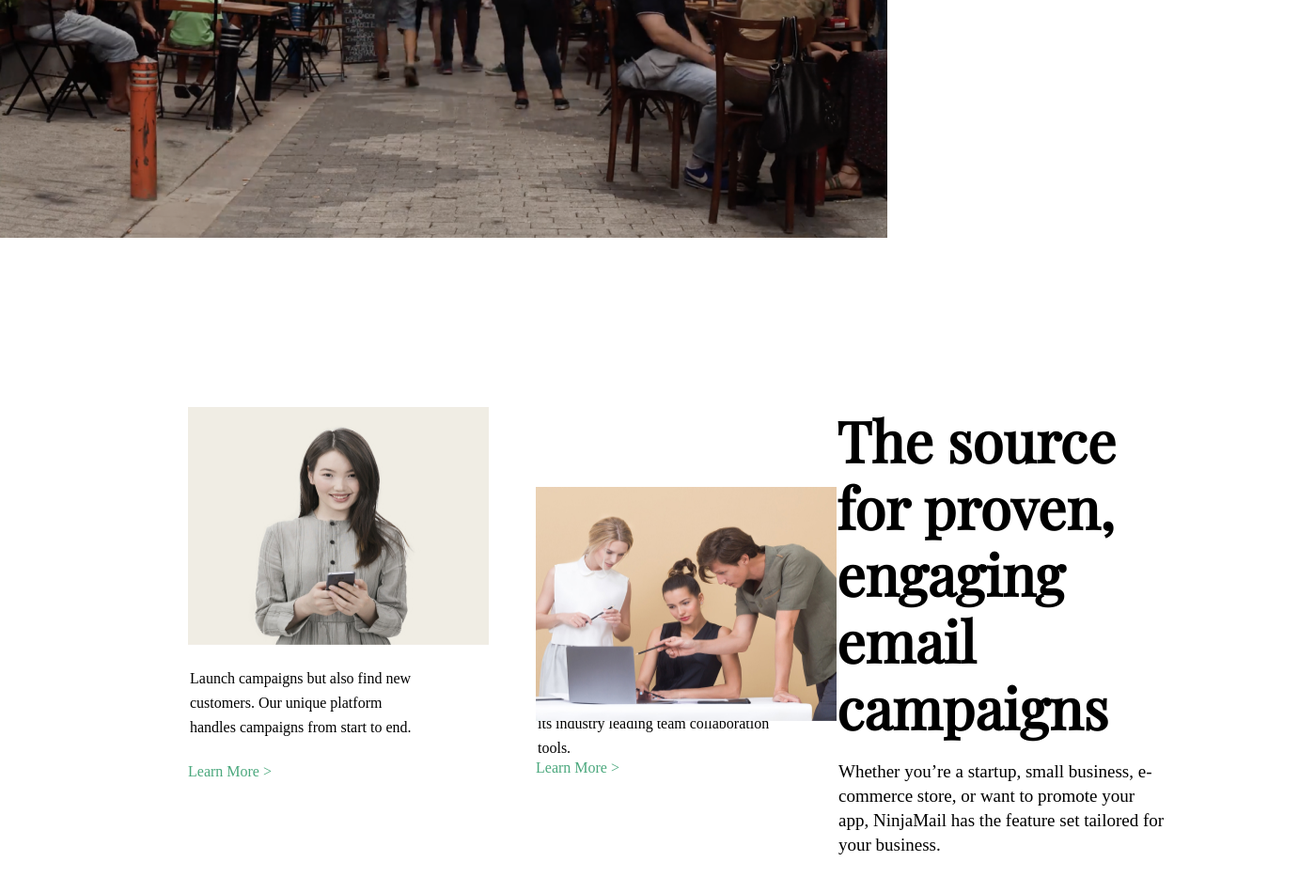
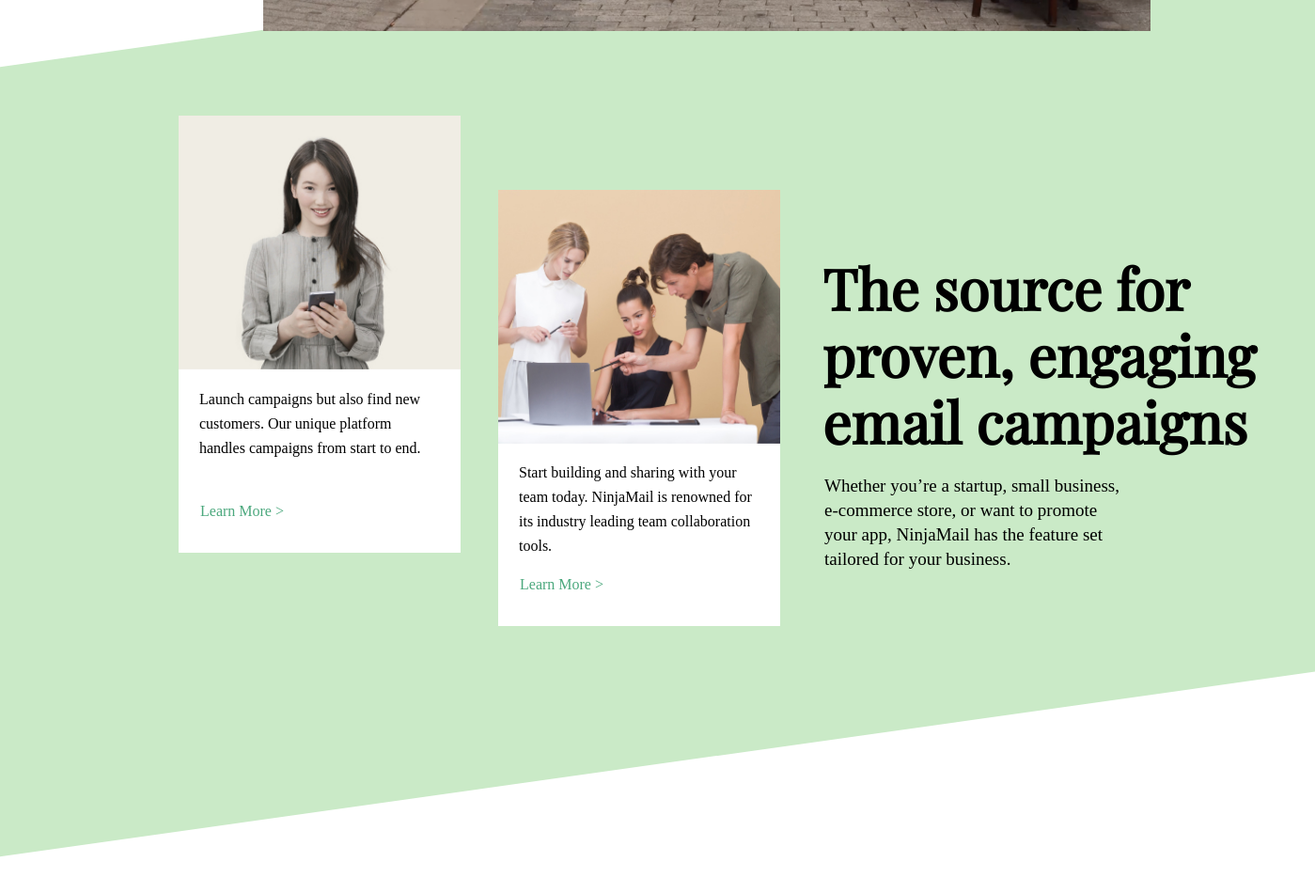
Before and after one commit to Agility-Internship/Tai-nguyen-html-css, a website: page practice-01/index.html in a window 1280 px wide. Shown: the part 1340-2290 px from the top of the page at 94% size, 1399 px wide, since content can reach past the window. Drawn offline with Linux system fonts and the light colour scheme.

Commit message:
#6 create section-video(index.css)

```diff
--- a/practice-01/assets/styles/index.css
+++ b/practice-01/assets/styles/index.css
@@ -134,7 +134,9 @@
   height: 531px;
   background-position: center;
   background-repeat: no-repeat;
-  top: 90px;
+  bottom: 130px;
+  left: 280px;
+  z-index: 1;
 }
 
 .title-poster {
@@ -150,50 +152,85 @@
 .marketing-section .btn {
   border: none;
   top: 40px;
+  margin-top: 230px;
+  margin-left: 365px;
 }
 
-.info{
+.info {
   position: relative;
   width: 1089px;
   height: 533px;
-  display: flex;
   left: 150px;
   top: 270px;
 }
+.info-background {
+  position: relative;
+  width: 1400px;
+  height: 840px;
+  right: 151px;
+  bottom: 460px;
+  transform: skewY(-8deg);
+  background-color: var(--primary-color);
+}
 
-.info-card{
+.info-card {
   position: relative;
   width: 320px;
   height: 449px;
-  padding: 0 0 0 50px;
+  bottom: 1150px;
+  left: 40px;
+}
+.info-text {
+  position: relative;
+  font-size: var(--font-size-x-large);
+  line-height: var(--line-height-x-large);
+  width: 462px;
+  height: 324px;
+  bottom: 1750px;
+  bottom: 1900px;
+  left: 725px;
+}
+.text-sec {
+  width: 322px;
+  height: 156px;
+}
 
+.img-girl {
+  width: 300px;
+  height: 270px;
 }
-.img-girl{
-  width: 320px;
-  height: 253px;
-}
-.text-img{
+.text-img {
   font-size: var(--font-size-xxx-small);
   line-height: var(--line-height-medium);
   width: 251px;
   height: 102px;
-  justify-content: center;
+  margin-left: 20px;
 }
-.link{
+.link {
   font-size: var(--font-size-xxx-small);
+  position: relative;
+  top: 20px;
+  left: 23px;
 }
 
-.img-team{
+.img-team {
   position: relative;
-  width: 320px;
-  height: 249px;
-  top: 85px;
+  width: 300px;
+  height: 270px;
+  top: 120px;
 }
 
-.text-card{
-  width: 320px;
+.text-card {
+  width: 300px;
   height: 196px;
   background: var(--quinary-color);
+  margin-top: -4px;
 }
-=========
->>>>>>>>> Temporary merge branch 2
+.info-team {
+  position: relative;
+  margin-left: 340px;
+  bottom: 1640px;
+}
+.text-team {
+  margin-top: 115px;
+}
```
